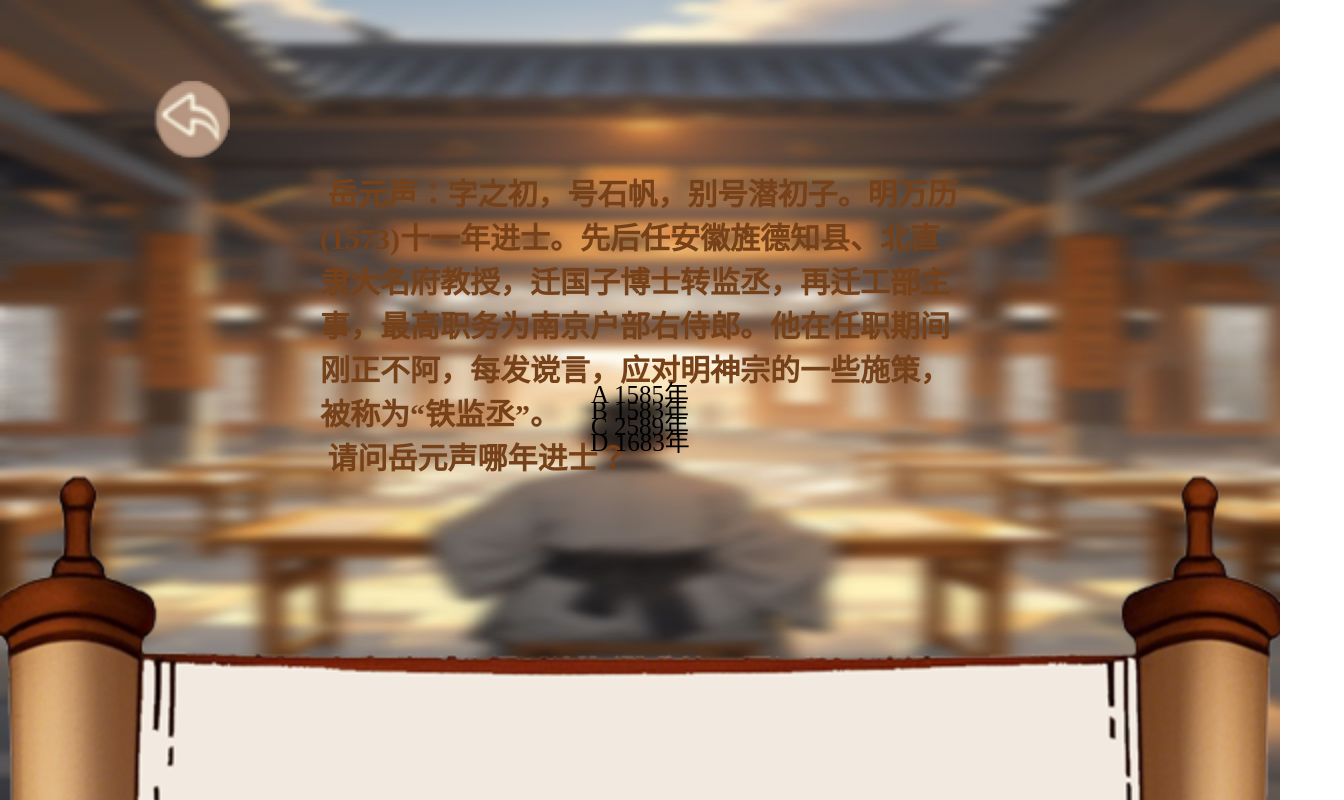
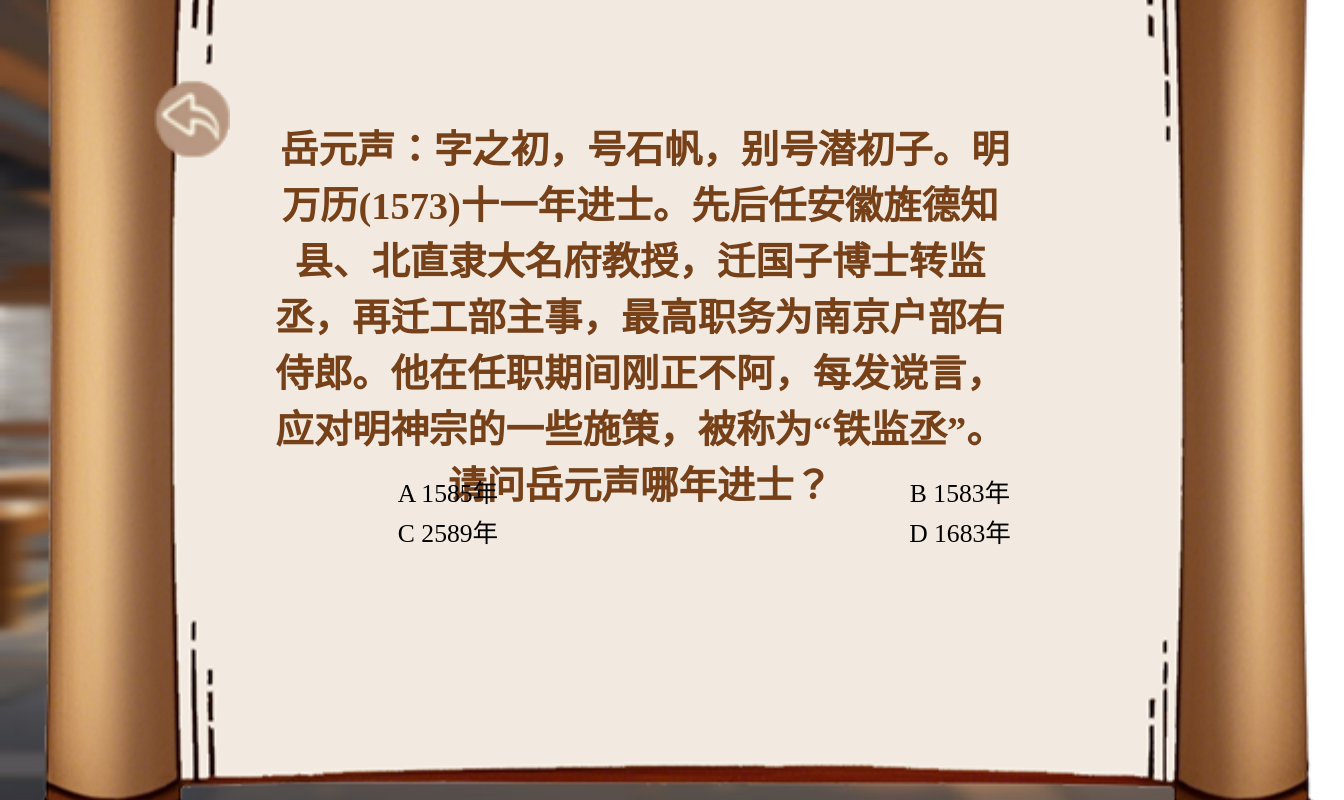
Before and after one commit to artix22/puyuanguzhen, a plain HTML site: page exam.html in a window 1280 px wide. Shown: the top 800 px of the page, 1344 px wide, since content can reach past the window. Drawn offline with nearby package versions, Linux system fonts and the light colour scheme.

Commit message:
Add files via upload

```diff
--- a/exam.html
+++ b/exam.html
@@ -4,41 +4,66 @@
 <head>
     <meta charset="utf-8">
     <style>
+        /* 基本的样式重置和布局 */
         html, body {
             margin: 0;
             padding: 0;
             height: 100%;
             display: flex;
+            flex-direction: column; /* 改为列方向布局，以便更好地适应小屏幕 */
+            align-items: center;
             justify-content: center;
-            align-items: center;
+            text-align: center; /* 文本居中 */
         }
+
         .background {
-            position: absolute;
+            position: fixed;
             top: 0;
             left: 0;
             width: 100%;
             height: 100%;
-            z-index: -1; /* 确保这个背景图片在其他内容下方 */
+            z-index: -1;
         }
+
         .jz-image {
-            position: absolute;
-            top: 5%;
-            left: 50%;
-            transform: translateX(-50%); /* 使用 translateX 来水平居中 */
-            width: 100%; /* 调整宽度以适应布局 */
-            z-index: 0; /* 确保这个图片在背景图片上方 */
+            width:200%; /* 使用百分比宽度 */
+            height: auto; /* 保持图片比例 */
+            margin-top: -10%; /* 调整位置以适应新的布局 */
+			transform: translateX(3%);
         }
-        .question-option {
-            position: absolute;
-            font-size: 25px;
-            font-family: 宋体;
+
+        h1 {
+            font-size: 2vw; /* 使用视口宽度单位来设置字体大小 */
+            margin: 10px 0; /* 添加一些外边距 */
+        }
+
+        .question-option,.question-option1 {
+            font-size: 2.5vw;
+            margin: 10px 0;
             cursor: pointer;
+            display: inline-block;
+            width: 80%;
+            text-align: center; /
         }
-        .buttonposition {
-            position: absolute;
-            top: 10%; /* 调整位置以适应布局 */
-            left: 15%;
-            transform: translateX(-50%); /* 水平居中 */
+
+		.buttonposition {
+		            position: absolute;
+		            top: 10%; /* 调整位置以适应布局 */
+		            left: 15%;
+		            transform: translateX(-50%); /* 水平居中 */
+		        }
+
+        /* 媒体查询 */
+        @media (max-width: 2048px) {
+            .question-option {
+				font-size: 2vw;
+                width: 60%;
+				transform: translateY(-5%);
+            }
+			.question-option1 {
+				font-size: 1vw;
+			    width: 58%;
+			}
         }
     </style>
 	<script type="text/javascript" src="https://code.jquery.com/jquery-3.6.0.min.js"></script>
@@ -70,14 +95,13 @@
     <img src="exambgfade.jpg" class="background">
 	<img src="exambgfade.jpg" class="background" id="right">
     <img src="jz.png" class="jz-image">
-    <h1 style="position: absolute; top: 38%; left: 50%; transform: translate(-50%, -50%); font-size: 30px; font-family: 宋体;color: #764019;">
-        &nbsp岳元声：字之初，号石帆，别号潜初子。明万历(1573)十一年进士。先后任安徽旌德知县、北直隶大名府教授，迁国子博士转监丞，再迁工部主事，最高职务为南京户部右侍郎。他在任职期间刚正不阿，每发谠言，应对明神宗的一些施策，被称为“铁监丞”。
-        <br>&nbsp请问岳元声哪年进士？
+    <h1 class="question-option1" style="position: absolute; top: 38%; left: 50%; transform: translate(-50%, -50%); font-size: 3vw; font-family: 宋体;color: #764019;">
+        &nbsp岳元声：字之初，号石帆，别号潜初子。明万历(1573)十一年进士。先后任安徽旌德知县、北直隶大名府教授，迁国子博士转监丞，再迁工部主事，最高职务为南京户部右侍郎。他在任职期间刚正不阿，每发谠言，应对明神宗的一些施策，被称为“铁监丞”。请问岳元声哪年进士？
     </h1>
-    <div class="question-option" style="top: 49%; left: 50%; transform: translate(-50%, -50%);" id="a" onclick="no(this)">A 1585年</div>
-    <div class="question-option" style="top: 51%; left: 50%; transform: translate(-50%, -50%);" id="b" onclick="yes(this)">B 1583年</div>
-    <div class="question-option" style="top: 53%; left: 50%; transform: translate(-50%, -50%);" id="c" onclick="no(this)">C 2589年</div>
-    <div class="question-option" style="top: 55%; left: 50%; transform: translate(-50%, -50%);" id="d" onclick="no(this)">D 1683年</div>
+    <div class="question-option" style="position:absolute;top: 60%; left: 35%; transform: translate(-50%, -50%);" id="a" onclick="no(this)">A 1585年</div>
+    <div class="question-option" style="position:absolute;top: 60%; left: 75%; transform: translate(-50%, -50%);" id="b" onclick="yes(this)">B 1583年</div>
+    <div class="question-option" style="position:absolute;top: 65%; left: 35%; transform: translate(-50%, -50%);" id="c" onclick="no(this)">C 2589年</div>
+    <div class="question-option" style="position:absolute;top: 65%; left: 75%; transform: translate(-50%, -50%);" id="d" onclick="no(this)">D 1683年</div>
     <a href="mainmap3.html" class="buttonposition">
         <img src="ann.png" style="height: 78px; width: 76px;">
     </a>
```
